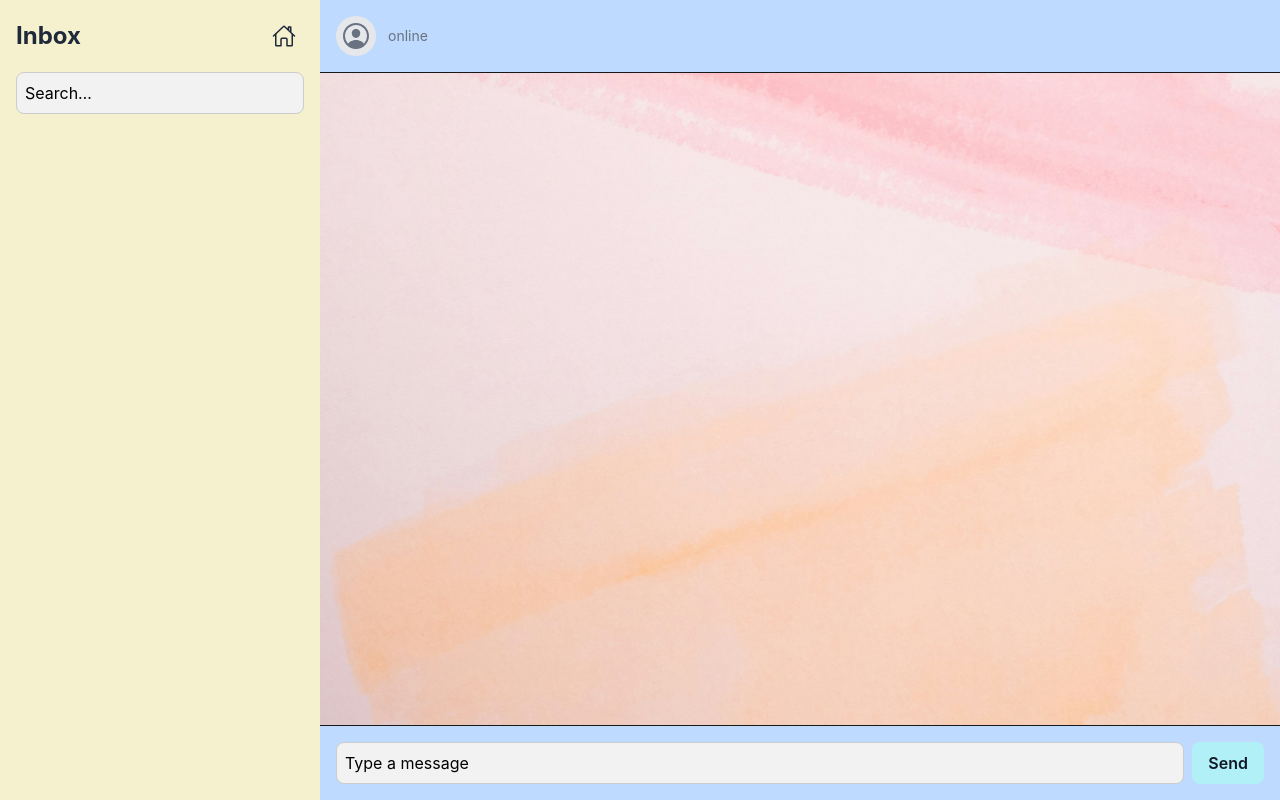
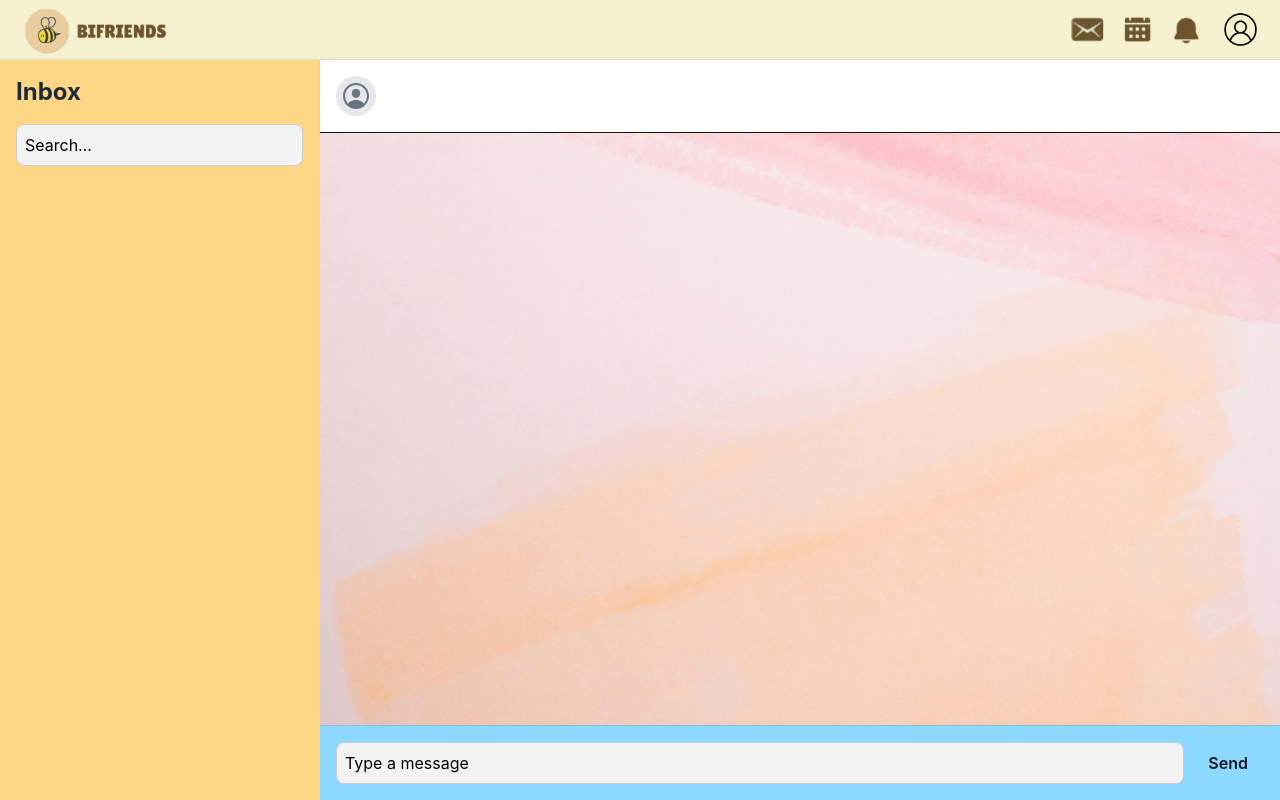
Before and after one commit to D4V1DYL/Bi-Friends-FE, a React (Vite) app: page /ChatPage in a window 1280 px wide. Built offline with nearby package versions, Linux system fonts and the light colour scheme.

Commit message:
Nambahin Navbar Ke Chat

```diff
--- a/src/CalenderFolder/CalenderPage.tsx
+++ b/src/CalenderFolder/CalenderPage.tsx
@@ -1,7 +1,8 @@
 import React, { useEffect, useState } from 'react';
-import { Calendar as CalendarIcon } from 'lucide-react';
 import NavigationBar from '../Components/NavigationComponent/NavigationBar';
 import Calendar, { CalendarEvent } from '../Components/Calendar';
+
+const COLOR_SCHEME = ['#B1F0F7', '#81BFDA', '#F5F0CD', '#FADA7A'];
 
 const CalenderPage: React.FC = () => {
   const [events, setEvents] = useState<CalendarEvent[]>([]);
@@ -26,7 +27,7 @@ const CalenderPage: React.FC = () => {
               endTime: formatTime(end),
               description: undefined, // You can map description if available
               location: ev.mslocation?.location_name,
-              color: '#81BFDA', // You can randomize or assign color if needed
+              color: COLOR_SCHEME[idx % COLOR_SCHEME.length],
               related_post_id: ev.related_post_id,
             };
           });
@@ -43,10 +44,7 @@ const CalenderPage: React.FC = () => {
       <div className="h-screen flex flex-col p-4 sm:p-6 lg:p-8">
         {/* Header */}
         <header className="mb-4 sm:mb-6 text-center flex-shrink-0">
-          <div className="flex items-center justify-center gap-2 mb-2">
-            <CalendarIcon size={28} className="text-[#81BFDA]" />
-            <h1 className="text-2xl sm:text-3xl font-bold text-gray-900">Calendar</h1>
-          </div>
+          <h1 className="text-2xl sm:text-3xl font-bold text-gray-900">Calendar</h1>
           <p className="text-sm sm:text-base text-gray-600 max-w-lg mx-auto">
             View and manage your schedule. Click on dates with events to see details.
           </p>
--- a/src/ChatFolder/ChatPage.tsx
+++ b/src/ChatFolder/ChatPage.tsx
@@ -6,10 +6,14 @@ import {
   ChangeEvent,
 } from 'react';
 import { Link } from 'react-router-dom';
-import { IoPersonCircleOutline, IoHomeOutline } from 'react-icons/io5';
+import { IoPersonCircleOutline } from 'react-icons/io5';
 import ChatService from '../Shared/Chat/ChatService';
 import { Contact, Message as RawMessage, NewMessage } from '../Shared/Chat/ChatTypes';
 import chatBg from '../assets/Chat.jpg';
+import NavigationBar from '../Components/NavigationComponent/NavigationBar';
+
+const COLOR_ME = '#8DD8FF';
+const COLOR_OTHER = '#FADA7A';
 
 interface UIMessage extends RawMessage {
   attachment?: any;
@@ -164,18 +168,13 @@ export default function ChatPage() {
   };
 
   return (
-    <div className="flex flex-col md:flex-row h-screen">
+    <div className="flex flex-col h-screen">
+      <NavigationBar />
+      <div className="flex flex-col md:flex-row flex-1">
         {/* Sidebar */}
-      <aside className="w-full md:w-1/4 bg-[#F5F0CD] p-4 flex flex-col">
+        <aside className="w-full md:w-1/4 bg-[#FFD586] p-4 flex flex-col border-r border-[#FADA7A]">
           <div className="flex items-center justify-between mb-4">
             <h2 className="text-2xl font-bold text-gray-800">Inbox</h2>
-          <Link
-            to="/HomePage"
-            className="p-2 rounded hover:bg-[#E5E5E5] transition"
-            title="Home"
-          >
-            <IoHomeOutline size={24} className="text-gray-800" />
-          </Link>
           </div>
 
           <input
@@ -187,7 +186,7 @@ export default function ChatPage() {
           />
 
           <ul className="flex-1 overflow-auto space-y-2">
-          {filteredContacts.map(c => {
+            {filteredContacts.map((c) => {
               const isActive = selected?.user_id === c.user_id;
               return (
                 <li
@@ -198,6 +197,7 @@ export default function ChatPage() {
                       ? 'bg-[#81BFDA] text-white'
                       : 'bg-white hover:bg-[#E5E5E5] text-gray-800'
                   }`}
+                  style={{ backgroundColor: isActive ? '#81BFDA' : undefined }}
                 >
                   <div className="w-10 h-10 rounded-full overflow-hidden mr-3 flex items-center justify-center bg-gray-200">
                     {c.profile_picture ? (
@@ -219,7 +219,7 @@ export default function ChatPage() {
 
         {/* Chat Window */}
         <section className="flex-1 flex flex-col">
-        <header className="flex items-center p-4 border-b bg-blue-200">
+          <header className="flex items-center p-4 border-b bg-white shadow-sm">
             <div className="flex items-center">
               <div className="w-10 h-10 rounded-full overflow-hidden mr-3 bg-gray-200 flex items-center justify-center">
                 {selected?.profile_picture ? (
@@ -234,7 +234,7 @@ export default function ChatPage() {
               </div>
               <div>
                 <p className="font-semibold text-gray-800">{selected?.username}</p>
-              <p className="text-sm text-gray-500">online</p>
+                <p className="text-sm text-gray-500"></p>
               </div>
             </div>
           </header>
@@ -248,7 +248,7 @@ export default function ChatPage() {
               backgroundPosition: 'center',
             }}
           >
-          {messages.map(m => (
+            {messages.map((m) => (
               <div
                 key={m.chat_id}
                 className={`flex ${m.fromMe ? 'justify-end' : 'justify-start'}`}
@@ -269,9 +269,12 @@ export default function ChatPage() {
                       </div>
                     )}
                     <div
-                    className={`p-3 rounded-lg text-sm break-words ${
-                      m.fromMe ? 'bg-[#81BFDA] text-black' : 'bg-[#FADA7A] text-gray-900'
+                      className={`p-3 rounded-lg text-sm break-words shadow-sm ${
+                        m.fromMe ? 'text-black' : 'text-gray-900'
                       }`}
+                      style={{
+                        backgroundColor: m.fromMe ? COLOR_ME : COLOR_OTHER,
+                      }}
                     >
                       {m.message}
                       {m.attachment && (
@@ -305,7 +308,7 @@ export default function ChatPage() {
             <div ref={endRef} />
           </div>
 
-        <form onSubmit={sendMessage} className="p-4 border-t bg-blue-200">
+          <form onSubmit={sendMessage} className="p-4 border-t border-[#81BFDA]" style={{ backgroundColor: COLOR_ME }}>
             <div className="flex space-x-2">
               <input
                 type="text"
@@ -319,7 +322,7 @@ export default function ChatPage() {
               <button
                 type="submit"
                 className="px-4 py-2 rounded-lg font-semibold text-gray-900 hover:opacity-90 transition"
-              style={{ backgroundColor: '#B1F0F7' }}
+                style={{ backgroundColor: COLOR_ME }}
               >
                 Send
               </button>
@@ -327,5 +330,6 @@ export default function ChatPage() {
           </form>
         </section>
       </div>
+    </div>
   );
 }
```
Lines whose indentation alone changed are shown as unchanged.
